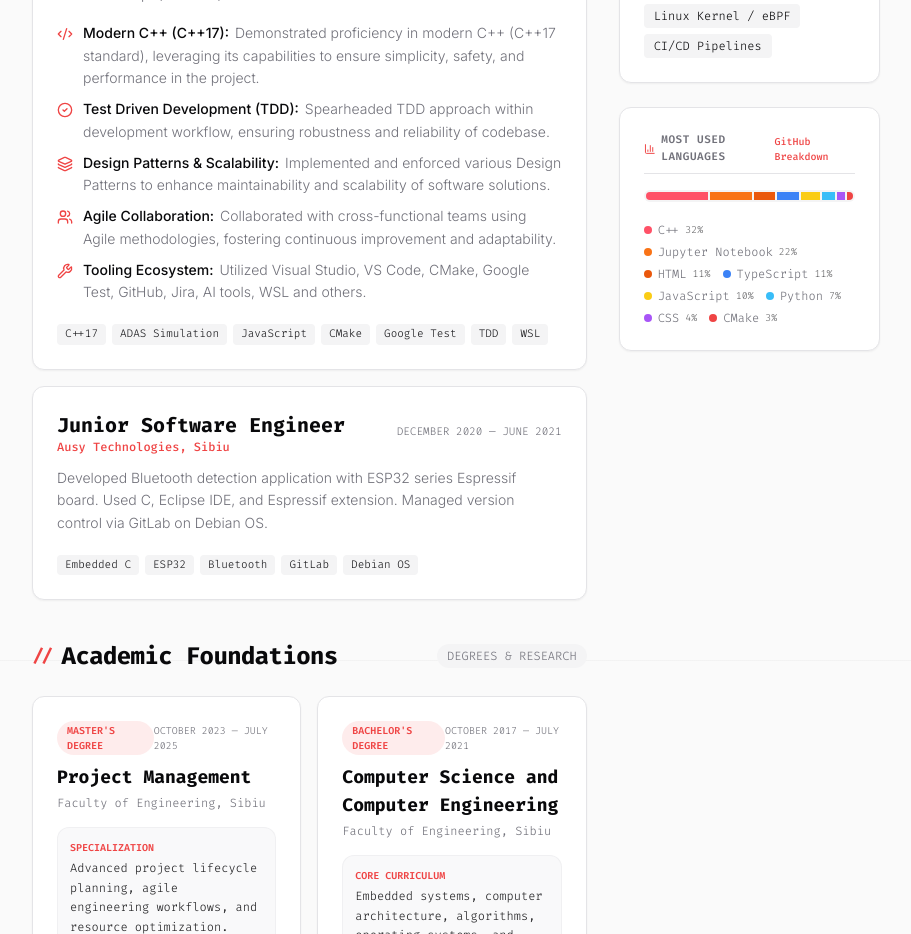
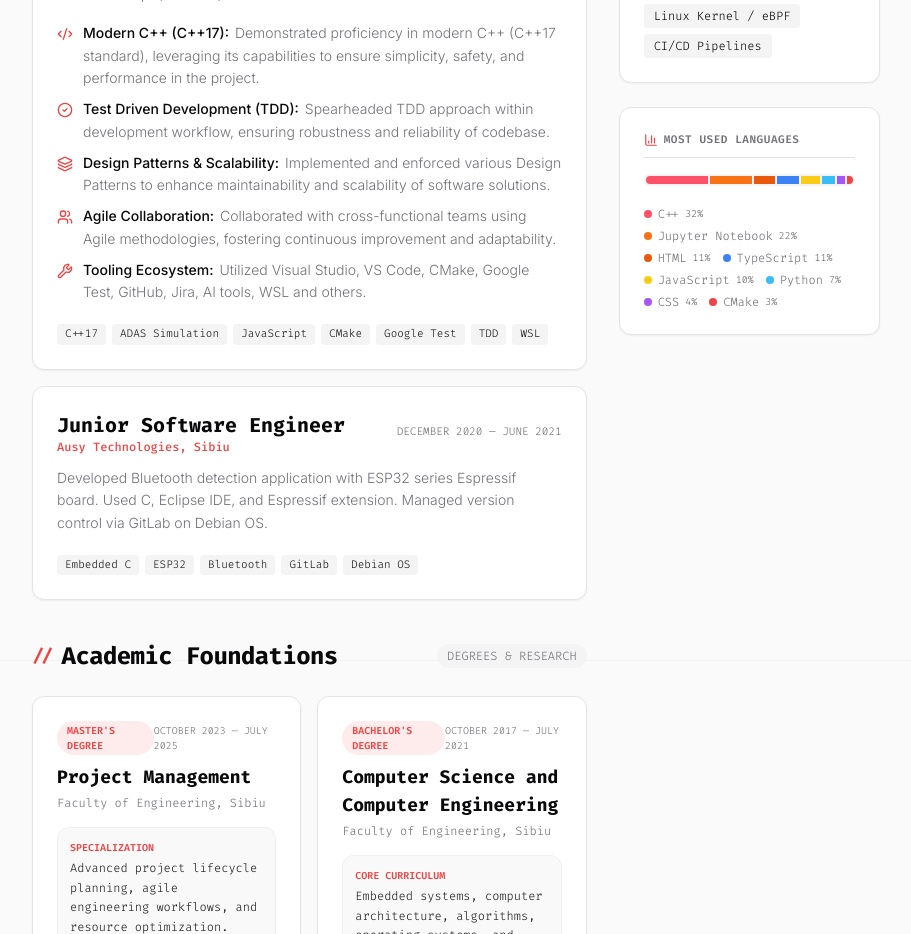
Before and after one commit to vinersar31/portfolio, a Next.js app: page /portfolio/cv in a window 1280 px wide. Shown: the part 940-1874 px from the top of the page, without its empty margins (184-1095 px from the left). Built offline with nearby package versions, Linux system fonts and the light colour scheme.

Commit message:
refactor: remove GitHub Breakdown text from cv page

```diff
--- a/src/app/cv/page.tsx
+++ b/src/app/cv/page.tsx
@@ -329,9 +329,6 @@ export default function CV() {
                 <BarChart3 className="w-3.5 h-3.5 text-primary" />
                 MOST USED LANGUAGES
               </span>
-              <span className="font-mono text-[10px] text-primary font-medium">
-                GitHub Breakdown
-              </span>
             </div>
 
             {/* Proportional Multi-Segment Progress Bar */}
```
